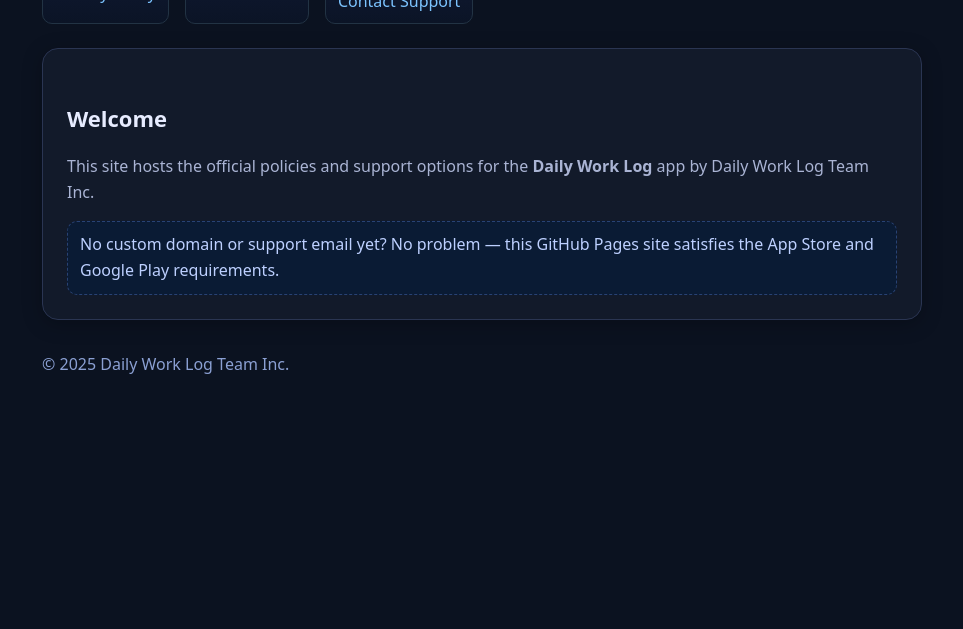
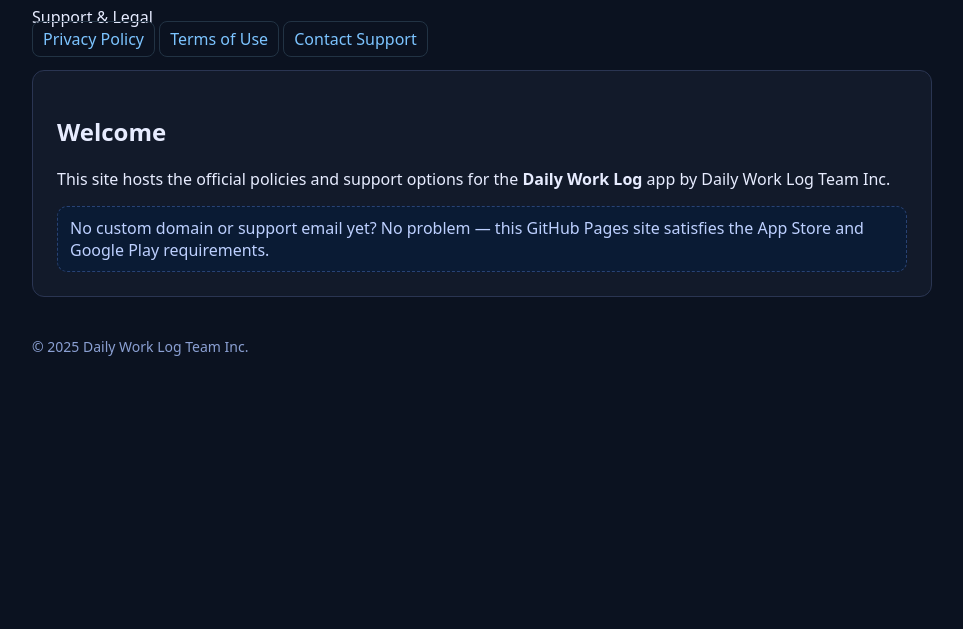
Before and after one commit to tflo1710/daily-work-log-site, a plain HTML site: page index.html in a window 1280 px wide. Shown: the part 171-800 px from the top of the page, without its empty margins (158-1121 px from the left). Drawn offline with Linux system fonts and the light colour scheme; files that its build step writes are made by us from their sources; files whose address does not match are found by name.

Commit message:
Add files via upload

```diff
--- a/styles.css
+++ b/styles.css
@@ -1,19 +1,8 @@
 
-:root{--bg:#0b1220;--card:#121a2a;--text:#e7ecff;--muted:#aab4d4;--accent:#7cc4ff;--accent2:#9effb0}
-*{box-sizing:border-box}html,body{margin:0;padding:0;background:var(--bg);color:var(--text);font:16px/1.6 system-ui,-apple-system,Segoe UI,Roboto,Ubuntu,Cantarell,'Helvetica Neue',Arial}
-.container{max-width:920px;margin:0 auto;padding:32px 20px}
-.nav{display:flex;gap:16px;flex-wrap:wrap;margin-bottom:24px}
-.nav a{color:var(--accent);text-decoration:none;border:1px solid #234;border-radius:10px;padding:8px 12px;background:linear-gradient(180deg,#0f1830 0%, #0b1426 100%)}
-.nav a:hover{color:white;border-color:#2c6cff}
-.card{background:var(--card);border:1px solid #2a3552;border-radius:16px;padding:24px;margin:18px 0;box-shadow:0 4px 20px rgba(0,0,0,.25)}
-h1{font-size:34px;line-height:1.2;margin:0 0 12px}h2{font-size:22px;margin-top:28px}
-p,li{color:var(--muted)}footer{margin-top:32px;color:#8ba0d3}
-code,kbd{background:#0a1428;border:1px solid #243150;border-radius:6px;padding:1px 6px;color:#d7e3ff}
-.hero{display:flex;align-items:center;gap:16px;margin:12px 0 24px}
-.meta{color:#9db0da;font-size:14px}
-.cta{display:inline-block;margin-top:8px;padding:10px 14px;border-radius:10px;border:1px solid #2a7fff;background:#0c1f3f;color:#e6f0ff;text-decoration:none}
-.cta:hover{border-color:#79a7ff}
-small{color:#9db0da}
-table{border-collapse:collapse;width:100%}td,th{border:1px solid #2a3552;padding:8px}
-hr{border:0;border-top:1px solid #22314f;margin:28px 0}
-.notice{background:#0a1b34;border:1px dashed #284274;color:#bdd0ff;padding:10px 12px;border-radius:10px}
+body {background:#0b1220;color:#e7ecff;font-family:system-ui,Arial,sans-serif;margin:0;padding:0;}
+.container{max-width:900px;margin:0 auto;padding:30px;}
+.card{background:#121a2a;border:1px solid #2a3552;border-radius:12px;padding:24px;margin:20px 0;}
+a{color:#7cc4ff;text-decoration:none;}a:hover{text-decoration:underline;}
+footer{margin-top:40px;color:#8ba0d3;font-size:14px;}
+.notice{background:#0a1b34;border:1px dashed #284274;color:#bdd0ff;padding:10px 12px;border-radius:10px;}
+.nav a{color:#7cc4ff;text-decoration:none;border:1px solid #234;border-radius:8px;padding:6px 10px;}
```
